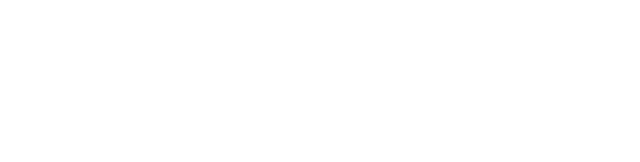
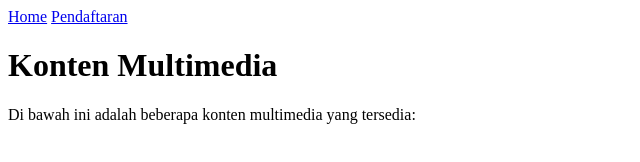
Before and after one commit to Rakha-arch/ucp1_PDWA_20240140053, a plain HTML site: page multimedia.html in a window 1280 px wide. Shown: the whole page, without its empty margins (0-640 px from the left). Drawn offline with Linux system fonts and the light colour scheme.

Commit message:
konten multimedia

```diff
--- a/multimedia.html
+++ b/multimedia.html
@@ -6,6 +6,9 @@
     <title>Document</title>
 </head>
 <body>
-
+    <a href="index.html">Home</a>
+    <a href="form.html">Pendaftaran</a>
+    <h1>Konten Multimedia</h1>
+    <p>Di bawah ini adalah beberapa konten multimedia yang tersedia:</p>
 </body>
 </html>
```
